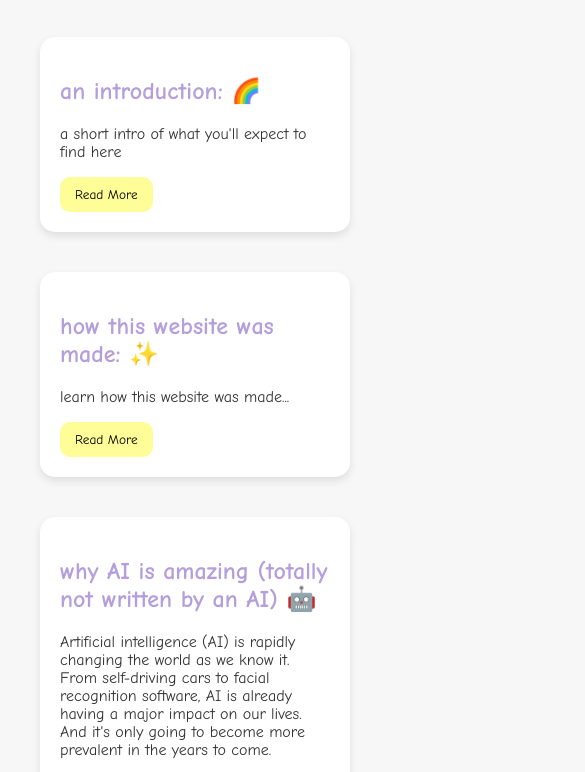
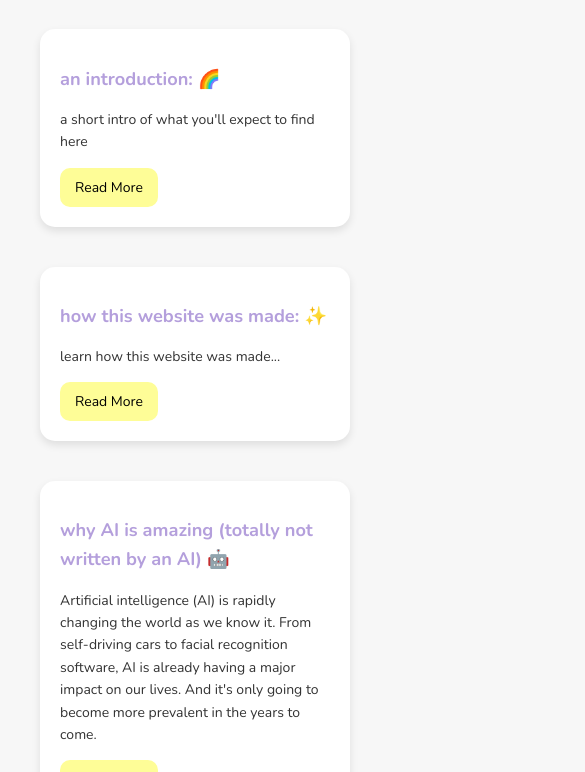
Before and after one commit to ljis120301/cute-website, a plain HTML site: page index.html in a window 390 px wide. Shown: the part 266-1038 px from the top of the page, 585 px wide, since content can reach past the window. Drawn offline with nearby package versions, Linux system fonts and the light colour scheme.

Commit message:
mobile font compadability

```diff
--- a/index.html
+++ b/index.html
@@ -8,6 +8,8 @@
     <link rel="stylesheet" href="styles.css">
     <link rel="stylesheet" href="https://cdnjs.cloudflare.com/ajax/libs/highlight.js/11.7.0/styles/default.min.css">
     <script src="https://cdnjs.cloudflare.com/ajax/libs/highlight.js/11.7.0/highlight.min.js"></script>
+    <link href="https://fonts.googleapis.com/css2?family=Nunito:wght@400;700&family=Indie+Flower&display=swap" rel="stylesheet">
+
 </head>
 <body>
     <header>
--- a/styles.css
+++ b/styles.css
@@ -1,3 +1,6 @@
+/* Web Fonts */
+@import url('https://fonts.googleapis.com/css2?family=Nunito:wght@400;700&family=Indie+Flower&display=swap');
+
 /* Colors */
 :root {
     --light-purple: #B49FDC;
@@ -10,11 +13,18 @@
 
 /* Global Styles */
 body {
-    font-family: 'Comic Sans MS', cursive, sans-serif;
+    font-family: 'Nunito', 'Segoe UI', 'Arial', sans-serif;
     margin: 0;
     padding: 0;
     background: #F7F7F7;
     color: #333;
+    font-size: 16px;
+    line-height: 1.6;
+}
+
+h1, h2, h3, h4, h5, h6 {
+    font-family: 'Nunito', 'Comic Sans MS', cursive, sans-serif;
+    font-weight: 700;
 }
 
 /* Header */
@@ -34,7 +44,7 @@ header {
 }
 
 .logo-img {
-    width: 100px;  /* Adjust based on your logo size */
+    width: 100px;
     height: auto;
     transition: transform 0.3s ease;
 }
@@ -75,6 +85,7 @@ header {
 
 .post h2 {
     color: var(--light-purple);
+    font-size: 1.5em;
 }
 
 .read-more {
@@ -85,6 +96,7 @@ header {
     cursor: pointer;
     transition: background 0.3s ease;
     font-family: inherit;
+    font-size: 1em;
 }
 
 .read-more:hover {
@@ -121,6 +133,7 @@ pre {
 
 code {
     font-family: 'Courier New', Courier, monospace;
+    font-size: 0.9em;
 }
 
 /* Heading Styles */
@@ -146,8 +159,6 @@ code {
     border-radius: 2px;
 }
 
-/* Existing styles remain the same */
-
 /* About Section */
 .about-section {
     background-color: var(--light-yellow);
@@ -171,3 +182,18 @@ footer {
     color: #FFF;
     margin-top: 30px;
 }
+
+/* Responsive Typography */
+@media screen and (max-width: 768px) {
+    body {
+        font-size: 14px;
+    }
+
+    .cute-heading {
+        font-size: 2em;
+    }
+
+    .post h2 {
+        font-size: 1.3em;
+    }
+}
```
